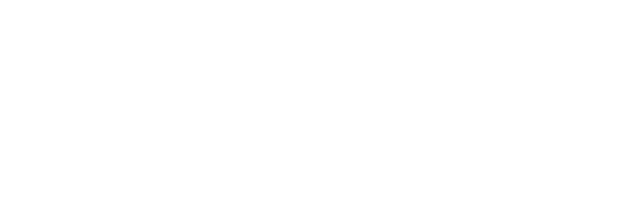
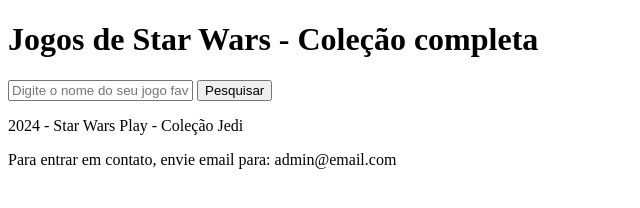
Before and after one commit to chicogodoyevo/imersao_dev_alura_google_gemini, a plain HTML site: page index.html in a window 1280 px wide. Shown: the whole page, without its empty margins (0-640 px from the left). Drawn offline with Linux system fonts and the light colour scheme.

Commit message:
Estrutura de arquivos foi criada e index.html construída.

```diff
--- a/index.html
+++ b/index.html
@@ -1,11 +1,28 @@
 <!DOCTYPE html>
-<html lang="en">
+<html lang="pt-br">
 <head>
     <meta charset="UTF-8">
     <meta name="viewport" content="width=device-width, initial-scale=1.0">
-    <title>Document</title>
+    <link rel="stylesheet" href="style.css">
+    <title>Star Wars Play - Coleção Jedi</title>
 </head>
 <body>
-    <h1></h1>
+    <header>
+        <h1>Jogos de Star Wars - Coleção completa</h1>
+    </header>
+    <main>
+        <section>
+            <input type="text" placeholder="Digite o nome do seu jogo favorita da coletânea Star Wars..." id="campo-pesquisa">
+            <button onclick="pesquisar()">Pesquisar</button>
+        </section>
+        <section class="resultados-pesquisa" id="resultados-pesquisa">
+        </section>
+    </main>
+    <footer>
+        <p>2024 - Star Wars Play - Coleção Jedi</p>
+        <p>Para entrar em contato, envie email para: admin@email.com</p>
+    </footer>
+    <script src="dados.js"></script>
+    <script src="app.js"></script>
 </body>
 </html>
```
Also changed, not shown: app.js (added), dados.js (added), style.css (added).
